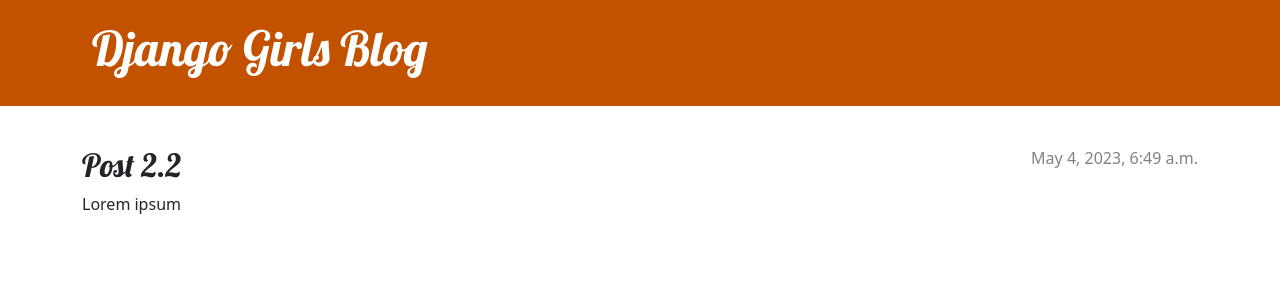
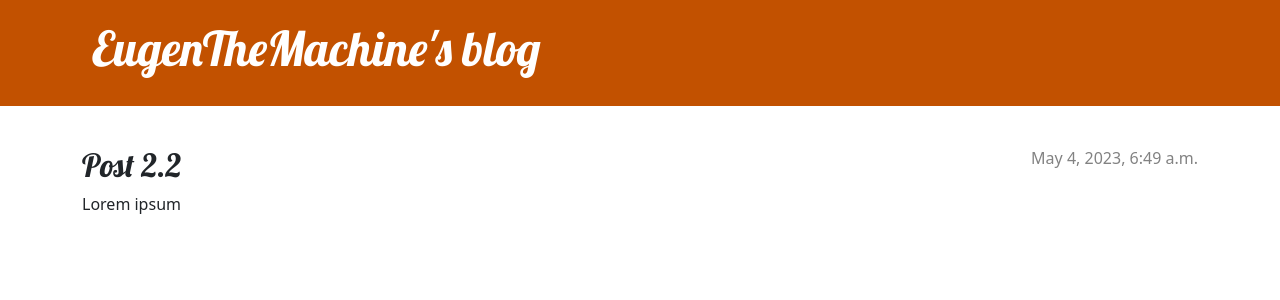
Before and after one commit to EugenTheMachine/my-first-blog, a Django app: page /post/3/ in a window 1280 px wide. Shown: the top 300 px of the page. Run offline with Django 3.2, Linux system fonts and the light colour scheme; data comes from the database, SQL or seed files in the repository.

Commit message:
changed name

```diff
--- a/blog/templates/blog/base.html
+++ b/blog/templates/blog/base.html
@@ -2,7 +2,7 @@
 <!DOCTYPE html>
 <html>
     <head>
-        <title>Django Girls blog</title>
+        <title>EugenTheMachine's blog</title>
         <link rel="stylesheet" href="https://cdn.jsdelivr.net/npm/bootstrap@5.1.3/dist/css/bootstrap.min.css" integrity="sha384-1BmE4kWBq78iYhFldvKuhfTAU6auU8tT94WrHftjDbrCEXSU1oBoqyl2QvZ6jIW3" crossorigin="anonymous">
         <link href='//fonts.googleapis.com/css?family=Lobster&subset=latin,latin-ext' rel='stylesheet' type='text/css'>
         <link rel="stylesheet" href="{% static 'css/blog.css' %}">
@@ -15,7 +15,7 @@
                         {% include './icons/file-earmark-plus.svg' %}
                     </a>
                 {% endif %}
-                <h1><a href="/">Django Girls Blog</a></h1>
+                <h1><a href="/">EugenTheMachine's blog</a></h1>
             </div>
         </header>
         <main class="content container">
```
